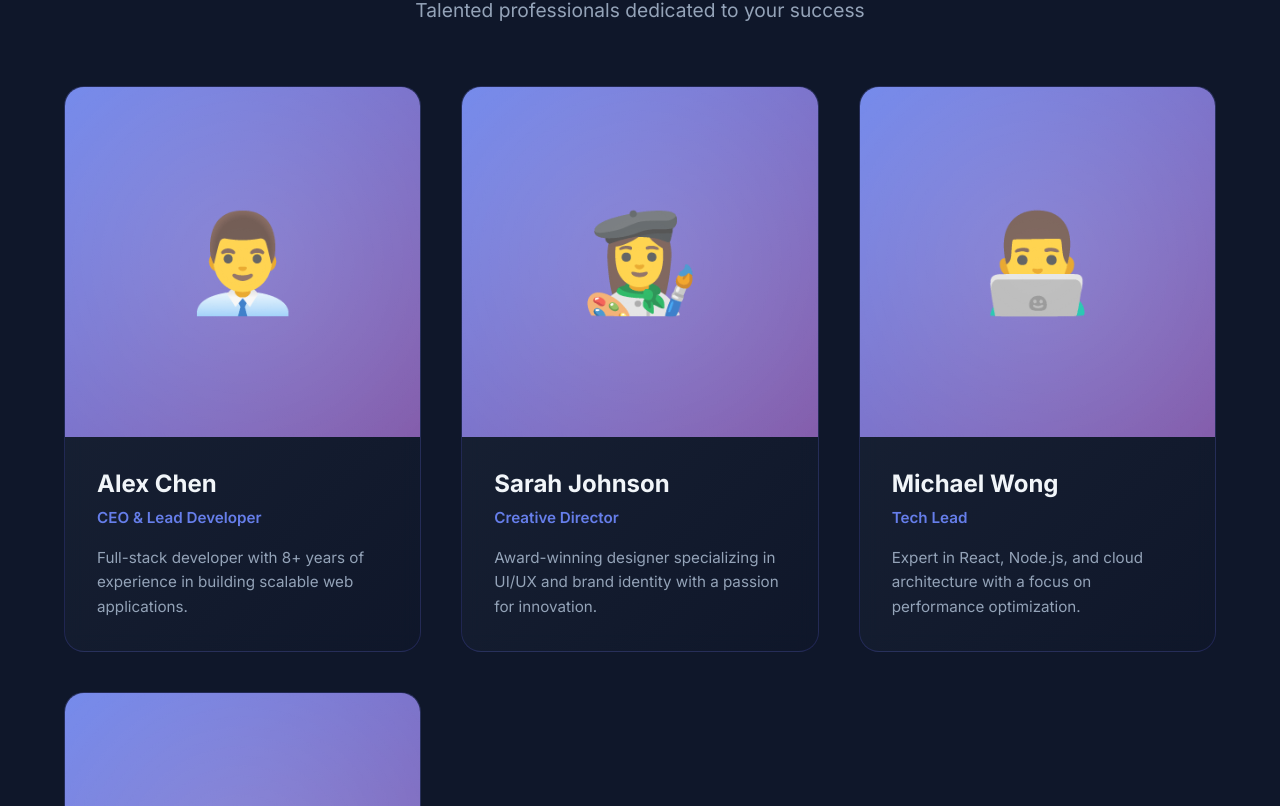
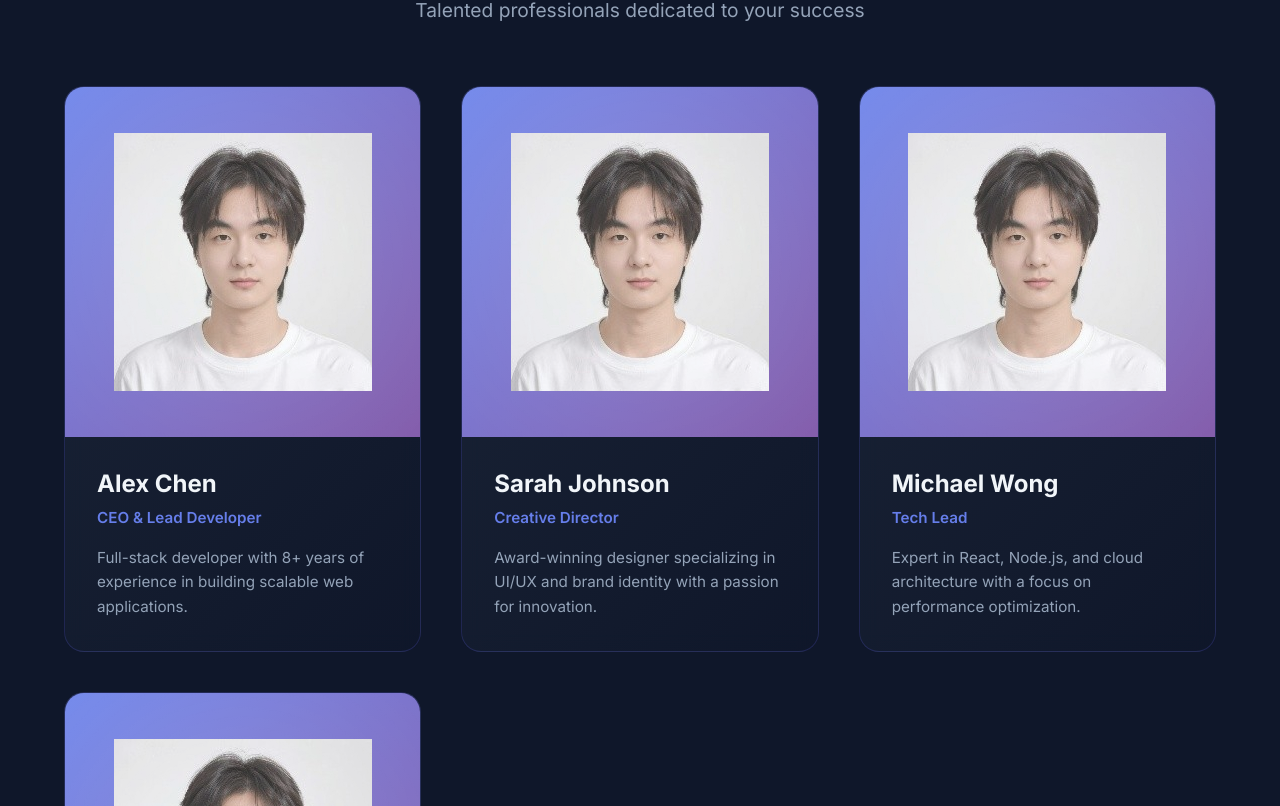
Before and after one commit to Co-okieee/My-website, a React (Vite) app: page / in a window 1280 px wide. Shown: the part 2754-3560 px from the top of the page. Built offline with nearby package versions, Linux system fonts and the light colour scheme.

Commit message:
update team section with photos

```diff
--- a/src/App.jsx
+++ b/src/App.jsx
@@ -83,25 +83,25 @@ function App() {
     {
       name: 'Alex Chen',
       role: 'CEO & Lead Developer',
-      emoji: '👨‍💼',
+      photo: '/photo.jpg',
       description: 'Full-stack developer with 8+ years of experience in building scalable web applications.'
     },
     {
       name: 'Sarah Johnson',
       role: 'Creative Director',
-      emoji: '👩‍🎨',
+      photo: '/photo.jpg',
       description: 'Award-winning designer specializing in UI/UX and brand identity with a passion for innovation.'
     },
     {
       name: 'Michael Wong',
       role: 'Tech Lead',
-      emoji: '👨‍💻',
+      photo: '/photo.jpg',
       description: 'Expert in React, Node.js, and cloud architecture with a focus on performance optimization.'
     },
     {
       name: 'Emily Davis',
       role: 'Project Manager',
-      emoji: '👩‍💼',
+      photo: '/photo.jpg',
       description: 'Experienced PM ensuring smooth project delivery and client satisfaction through agile methodologies.'
     }
   ];
@@ -193,7 +193,7 @@ function App() {
           {team.map((member, index) => (
             <div key={index} className="team-card" style={{animationDelay: `${index * 0.15}s`}}>
               <div className="team-image">
-                <span style={{fontSize: '6rem'}}>{member.emoji}</span>
+                <img src={member.photo} alt={member.name}  className="team-photo"/>
               </div>
               <div className="team-info">
                 <h3>{member.name}</h3>
```
Also changed, not shown: public/photo.jpg (added).
